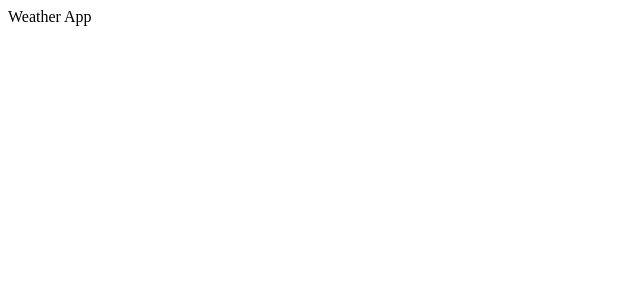
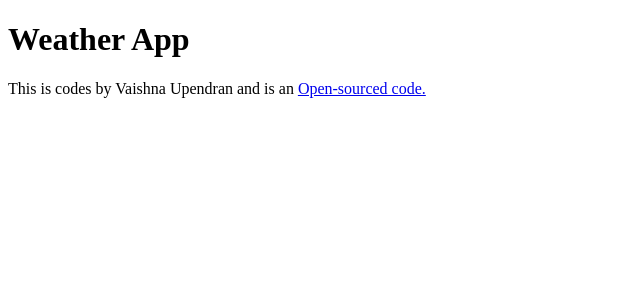
Before and after one commit to vaishnadpk/weatherapp, a React (Create React App) app: page / in a window 1280 px wide. Shown: the top 300 px of the page, without its empty margins (0-640 px from the left). Built offline with nearby package versions, Linux system fonts and the light colour scheme.

Commit message:
Added Github repo url

```diff
--- a/src/App.js
+++ b/src/App.js
@@ -1,5 +1,19 @@
 import "./App.css";
 
 export default function App() {
-  return <div className="App">Weather App</div>;
+  return (
+    <div className="App">
+      <h1>Weather App</h1>
+      <footer>
+        This is codes by Vaishna Upendran and is an{" "}
+        <a
+          href="https://github.com/vaishnadpk/weatherapp"
+          target="_blank"
+          rel="noreferrer"
+        >
+          Open-sourced code.
+        </a>
+      </footer>
+    </div>
+  );
 }
```
